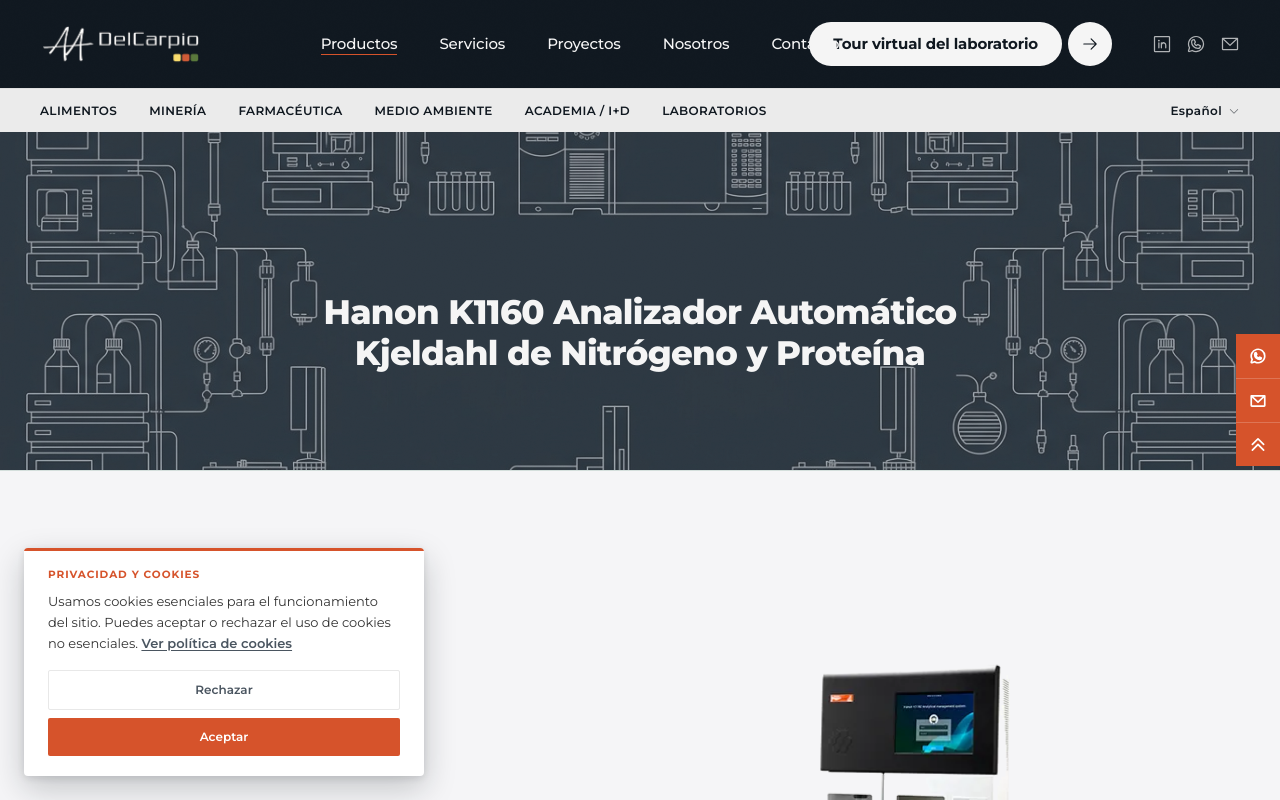
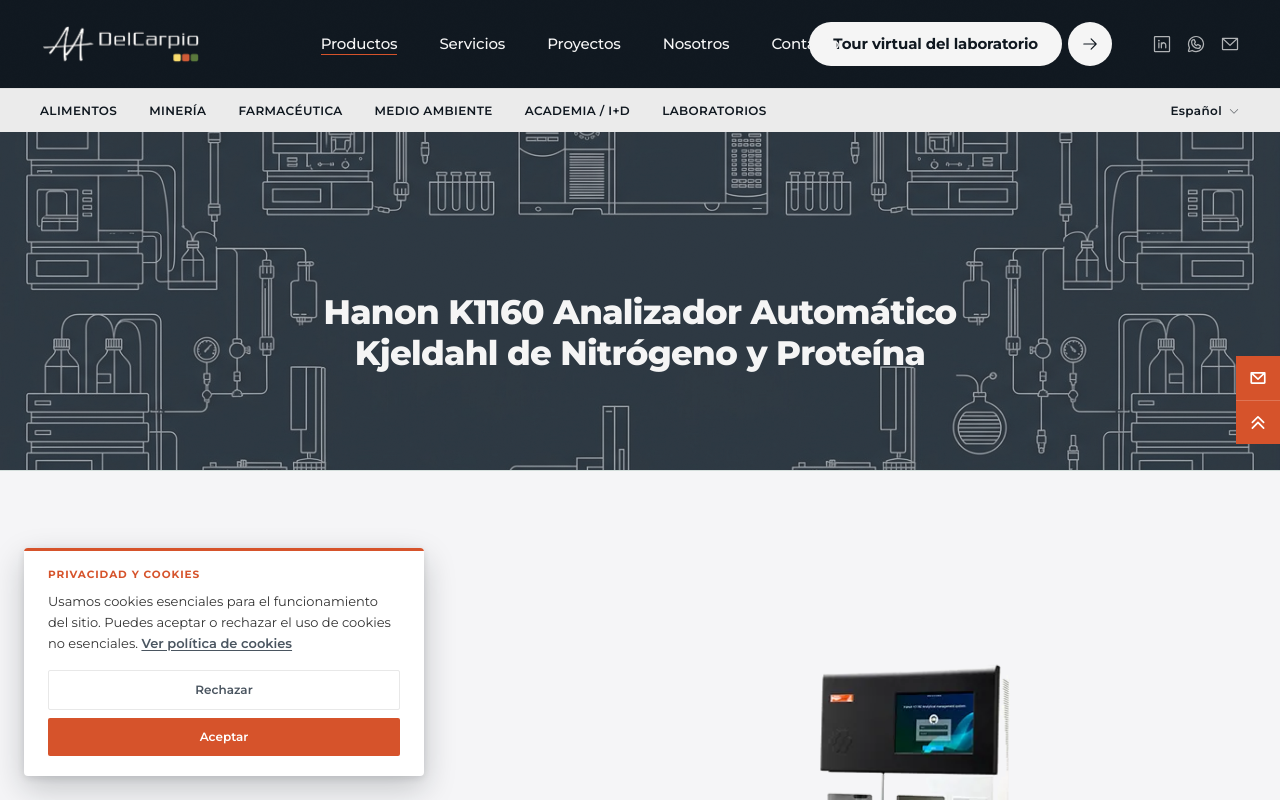
Before and after one commit to delcarpiohub/LandingPage, a Next.js app: page /productos/hanon-k1160 in a window 1280 px wide. Shown: the top 800 px of the page. Built offline with nearby package versions, Linux system fonts and the light colour scheme.

Commit message:
feat(whatsapp): remover icono WhatsApp del ProductQuickRail (reemplazado por widget global)

```diff
--- a/src/components/products/product-detail-sidebar.tsx
+++ b/src/components/products/product-detail-sidebar.tsx
@@ -7,7 +7,6 @@
   CaretRight,
   ArrowRight,
   EnvelopeSimple,
-  WhatsappLogo,
 } from "@phosphor-icons/react";
 import Link from "next/link";
 
@@ -170,26 +169,15 @@
 }
 
 export function ProductQuickRail() {
-  const whatsappUrl = `https://wa.me/${company.whatsapp.replace(/[^0-9]/g, "")}`;
-
   return (
     <div
       className="fixed right-0 top-1/2 z-40 hidden -translate-y-1/2 flex-col bg-[#D6532B] xl:flex"
       aria-label="Accesos rápidos"
     >
       <a
-        href={whatsappUrl}
-        target="_blank"
-        rel="noreferrer"
-        aria-label="Contactar por WhatsApp"
-        className="flex h-11 w-11 items-center justify-center text-white transition-colors hover:bg-[#B8431E] focus-visible:outline focus-visible:outline-2 focus-visible:outline-offset-[-2px] focus-visible:outline-white"
-      >
-        <WhatsappLogo size={18} weight="bold" />
-      </a>
-      <a
         href={`mailto:${company.email}`}
         aria-label="Enviar correo"
-        className="flex h-11 w-11 items-center justify-center border-t border-white/20 text-white transition-colors hover:bg-[#B8431E] focus-visible:outline focus-visible:outline-2 focus-visible:outline-offset-[-2px] focus-visible:outline-white"
+        className="flex h-11 w-11 items-center justify-center text-white transition-colors hover:bg-[#B8431E] focus-visible:outline focus-visible:outline-2 focus-visible:outline-offset-[-2px] focus-visible:outline-white"
       >
         <EnvelopeSimple size={18} weight="bold" />
       </a>
```
